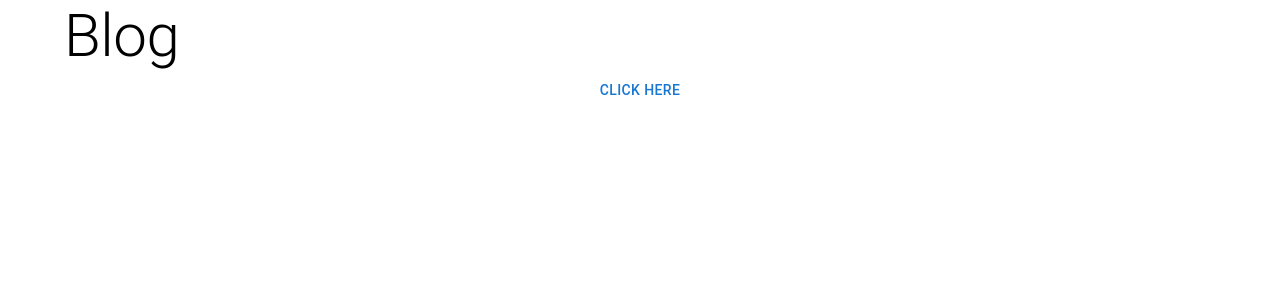
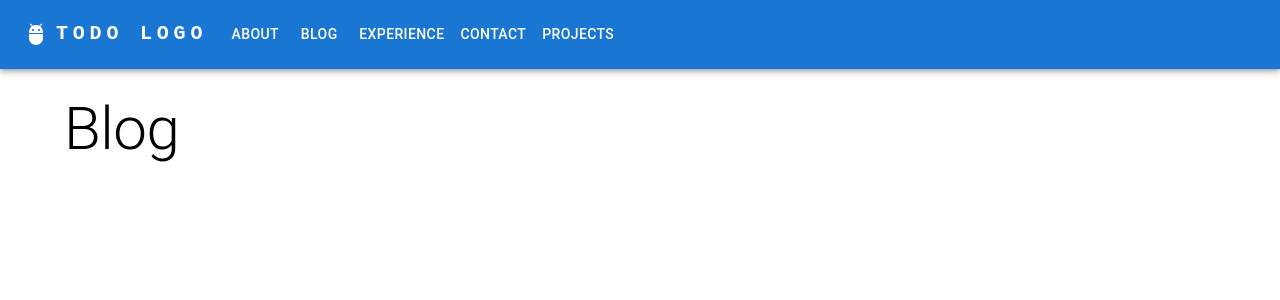
Before and after one commit to serdeliverance/sd3v, a Next.js app: page /blog in a window 1280 px wide. Shown: the top 300 px of the page. Built offline with nearby package versions, Linux system fonts and the light colour scheme.

Commit message:
layout
Signed-off-by: Sergio Cano <canosergio90@gmail.com>

```diff
--- /dev/null
+++ b/components/Layout.tsx
@@ -0,0 +1,33 @@
+import Head from 'next/head'
+import React, { FC, ReactNode } from 'react'
+import { NavBar } from '.'
+
+interface Props {
+  children: ReactNode
+  title?: string
+}
+
+export const Layout: FC<Props> = ({ children, title = 'sD3v' }) => {
+  return (
+    <>
+      <Head>
+        <title>{title}</title>
+        <meta name="author" content="sD3v" />
+        <meta name="description" content={`sD3v personal website`} />
+        <meta
+          name="keywords"
+          content="sd3v, software engineer, java, scala, microservices"
+        />
+        {/* TODO review those meta tags */}
+        <meta property="og:title" content={`Information about ${title}`} />
+        <meta property="og:description" content={`Page about ${title}`} />
+        {/* <meta property="og:image" content={`${origin}/img/banner.png`} /> */}
+        {/* TODO change this icon for a personalized one */}
+        <link rel="icon" href="/favicon.ico" />
+      </Head>
+
+      <NavBar />
+      <main>{children}</main>
+    </>
+  )
+}
--- a/components/NavBar.tsx
+++ b/components/NavBar.tsx
@@ -12,11 +12,15 @@ import Button from '@mui/material/Button'
 import Tooltip from '@mui/material/Tooltip'
 import MenuItem from '@mui/material/MenuItem'
 import AdbIcon from '@mui/icons-material/Adb'
+import { FC } from 'react'
 
 const pages = ['About', 'Blog', 'Experience', 'Contact', 'Projects']
 const settings = ['Profile', 'Account', 'Dashboard', 'Logout']
 
-const NavBar = () => {
+interface Props {}
+
+// TODO add responsive menu
+export const NavBar: FC<Props> = () => {
   const [anchorElNav, setAnchorElNav] = React.useState<null | HTMLElement>(null)
   const [anchorElUser, setAnchorElUser] = React.useState<null | HTMLElement>(
     null,
@@ -41,6 +45,7 @@ const NavBar = () => {
     <AppBar position="static">
       <Container maxWidth="xl">
         <Toolbar disableGutters>
+          <Box></Box>
           <AdbIcon sx={{ display: { xs: 'none', md: 'flex' }, mr: 1 }} />
           <Typography
             variant="h6"
@@ -57,7 +62,7 @@ const NavBar = () => {
               textDecoration: 'none',
             }}
           >
-            LOGO
+            TODO LOGO
           </Typography>
 
           <Box sx={{ flexGrow: 1, display: { xs: 'flex', md: 'none' } }}>
@@ -127,7 +132,7 @@ const NavBar = () => {
             ))}
           </Box>
 
-          <Box sx={{ flexGrow: 0 }}>
+          {/* <Box sx={{ flexGrow: 0 }}>
             <Tooltip title="Open settings">
               <IconButton onClick={handleOpenUserMenu} sx={{ p: 0 }}>
                 <Avatar alt="Remy Sharp" src="/static/images/avatar/2.jpg" />
@@ -155,10 +160,9 @@ const NavBar = () => {
                 </MenuItem>
               ))}
             </Menu>
-          </Box>
+          </Box> */}
         </Toolbar>
       </Container>
     </AppBar>
   )
 }
-export default NavBar
--- /dev/null
+++ b/components/index.ts
@@ -0,0 +1,2 @@
+export * from './NavBar'
+export * from './Layout'
--- a/pages/blog/index.tsx
+++ b/pages/blog/index.tsx
@@ -1,20 +1,25 @@
 import { Button, Container, Typography } from '@mui/material'
-import React from 'react'
+import React, { FC } from 'react'
+import { Layout } from '../../components'
 
-const BlogPage = () => {
+interface Props {}
+
+const BlogPage: FC<Props> = () => {
   return (
+    <Layout>
       <Container
         sx={{
           display: 'flex',
           justifyContent: 'center',
           flexDirection: 'column',
+          paddingTop: 3,
         }}
       >
         <Typography variant="h2" component="h2">
           Blog
         </Typography>
-      <Button>Click here</Button>
       </Container>
+    </Layout>
   )
 }
 
```
Also changed, not shown: pages/index.tsx (+4 -7 lines). Lines whose indentation alone changed are shown as unchanged.
